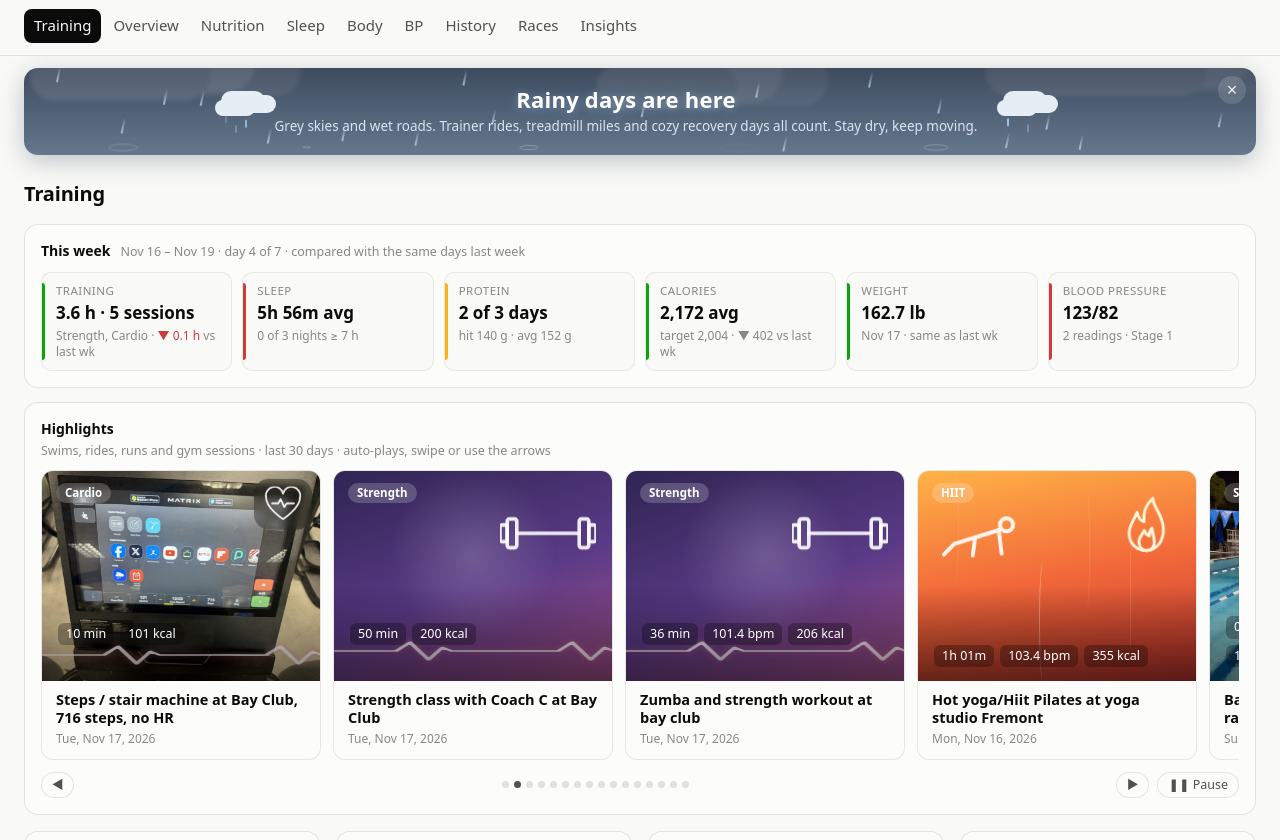
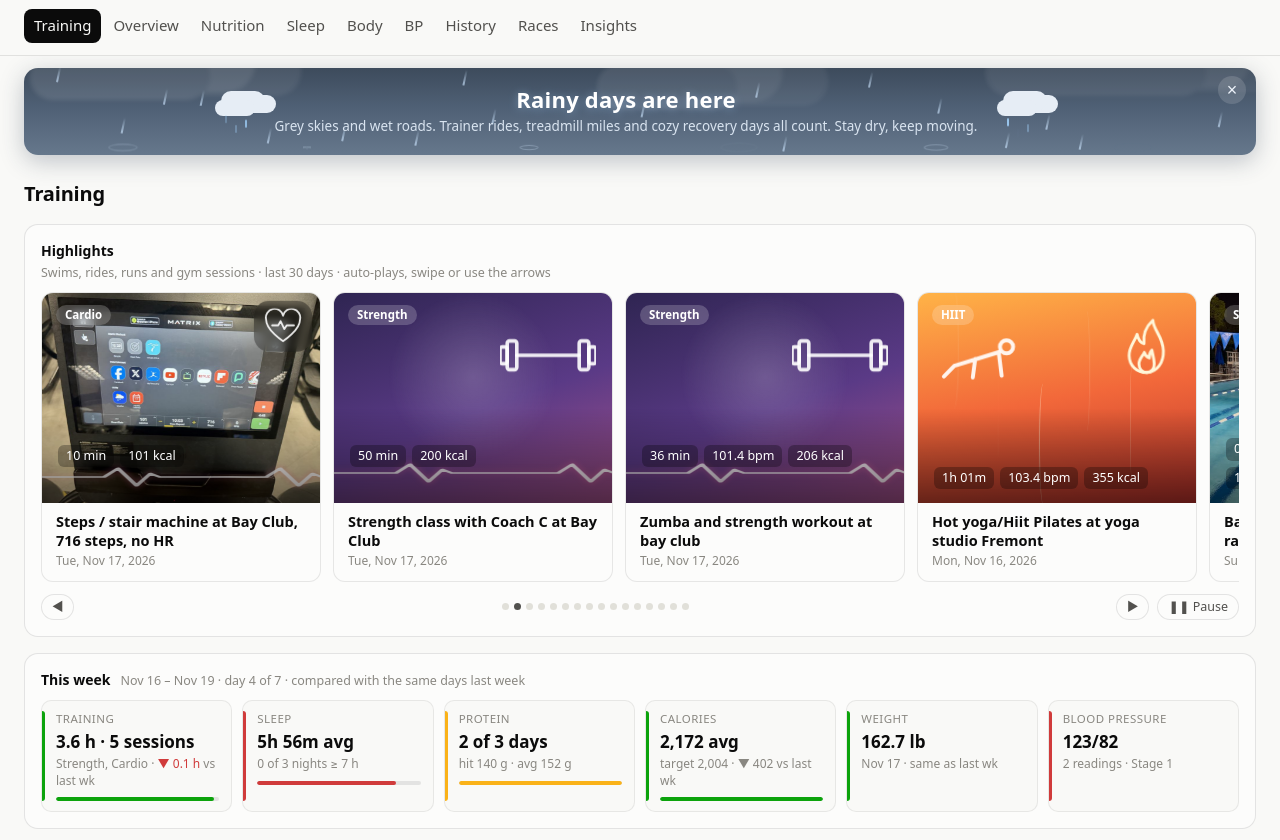
Before and after one commit to ravidev/fitness-dashboard, a plain HTML site: page index.html in a window 1280 px wide. Shown: the part 46-886 px from the top of the page. Drawn offline with nearby package versions, Linux system fonts and the light colour scheme; animation ran at ten frames a second.

Commit message:
Training: highlights back on top; animated This week strip
Cells slide in one by one, numbers count up, progress bars fill, red markers pulse.
Respects reduced-motion.

Co-Authored-By: Claude Opus 5.5 <noreply@anthropic.com>
Claude-Session: https://claude.ai/code/session_01DxgVGDTc7KZ3Qmk4WYiMBM

```diff
--- a/css/style.css
+++ b/css/style.css
@@ -320,3 +320,14 @@ p.big { font-size: 16px; margin: 4px 0 8px; }
 .ws-v { font-size: 17px; font-weight: 650; margin: 2px 0; font-variant-numeric: tabular-nums; }
 .ws-n { font-size: 12px; color: var(--muted); line-height: 1.35; }
 .ws-n .up-good { color: var(--good-text); } .ws-n .up-bad { color: var(--critical); }
+.ws-bar { height: 4px; border-radius: 2px; background: rgba(128,128,128,.18); margin-top: 8px; overflow: hidden; }
+.ws-bar i { display: block; height: 100%; width: 0; border-radius: 2px; background: var(--muted); transition: width 1.2s cubic-bezier(.2,.8,.2,1) .35s; }
+.ws-bar i.g { background: var(--good); } .ws-bar i.a { background: var(--warn); } .ws-bar i.r { background: var(--critical); }
+.week-strip.in .ws-bar i { width: var(--p); }
+.week-strip .ws-cell { opacity: 0; transform: translateY(10px); transition: opacity .45s ease, transform .45s ease; }
+.week-strip.in .ws-cell { opacity: 1; transform: none; }
+.week-strip.in .ws-cell:nth-child(2) { transition-delay: .08s; } .week-strip.in .ws-cell:nth-child(3) { transition-delay: .16s; }
+.week-strip.in .ws-cell:nth-child(4) { transition-delay: .24s; } .week-strip.in .ws-cell:nth-child(5) { transition-delay: .32s; } .week-strip.in .ws-cell:nth-child(6) { transition-delay: .4s; }
+.week-strip.in .ws-dot.r { animation: wsblink 1.6s ease-in-out 1.2s 2; }
+@keyframes wsblink { 50% { opacity: .25; } }
+@media (prefers-reduced-motion: reduce) { .week-strip .ws-cell { opacity: 1; transform: none; transition: none; } .ws-bar i { transition: none; } }
--- a/js/app.js
+++ b/js/app.js
@@ -490,6 +490,23 @@
   }
 
 
+
+  function animateWeekStrip() {
+    const el = document.querySelector(".week-strip"); if (!el) return;
+    if (matchMedia("(prefers-reduced-motion: reduce)").matches) { el.classList.add("in"); return; }
+    el.querySelectorAll(".ws-v").forEach(v => {
+      v.innerHTML = v.innerHTML.replace(/\d[\d,]*(\.\d+)?/g, m => `<span class="cu" data-to="${m.replace(/,/g, "")}" data-dec="${(m.split(".")[1] || "").length}">0</span>`);
+    });
+    requestAnimationFrame(() => el.classList.add("in"));
+    const t0 = performance.now(), dur = 1100;
+    const tick = now => {
+      const k = Math.min(1, (now - t0) / dur), e = 1 - Math.pow(1 - k, 3);
+      el.querySelectorAll(".cu").forEach(c => { const to = +c.dataset.to, dec = +c.dataset.dec; c.textContent = (to * e).toLocaleString(undefined, { minimumFractionDigits: dec, maximumFractionDigits: dec }); });
+      if (k < 1 && document.body.contains(el)) requestAnimationFrame(tick);
+    };
+    requestAnimationFrame(tick);
+  }
+
   // ── "This week" strip: Mon–today vs the same days last week ─────────
   function weekStrip() {
     const d = state.data;
@@ -514,12 +531,12 @@
     const kA = avg(tw.nu.map(x => x.kcal)), lkA = avg(lw.nu.map(x => x.kcal));
     const wNow = tw.wt.at(-1)?.weight, wPrev = avg(lw.wt.map(x => x.weight));
     const bpA = tw.bp.length ? [avg(tw.bp.map(x => x.sys)), avg(tw.bp.map(x => x.dia))] : null;
-    const cell = (label, value, note, c) => `<div class="ws-cell">${dot(c)}<div class="ws-l">${label}</div><div class="ws-v">${value}</div><div class="ws-n">${note || "&nbsp;"}</div></div>`;
+    const cell = (label, value, note, c, pct) => `<div class="ws-cell">${dot(c)}<div class="ws-l">${label}</div><div class="ws-v">${value}</div><div class="ws-n">${note || "&nbsp;"}</div>${pct != null ? `<div class="ws-bar"><i class="${c}" style="--p:${Math.max(4, Math.min(100, pct))}%"></i></div>` : ""}</div>`;
     const cells = [
-      cell("Training", `${round(hrs, 1)} h · ${tw.wo.length} sessions`, sports.length ? sports.join(", ") + " · " + cmp(hrs, lhrs, " h", 1, true) : "nothing logged yet", tw.wo.length ? "g" : "a"),
-      cell("Sleep", slA ? hhmm(slA * 60) + " avg" : "–", tw.sl.length ? `${slOK} of ${tw.sl.length} nights ≥ ${T.sleepHours} h${late ? ` · ${late} after midnight` : ""}` : "", slA == null ? "" : slA >= T.sleepHours ? "g" : slA >= T.sleepHours - 0.75 ? "a" : "r"),
-      cell("Protein", pDays.length ? `${pHit} of ${pDays.length} days` : "–", pDays.length ? `hit ${T.protein} g · avg ${round(avg(pDays.map(x => x.protein)))} g` : "", !pDays.length ? "" : pHit / pDays.length >= 0.7 ? "g" : pHit / pDays.length >= 0.4 ? "a" : "r"),
-      cell("Calories", kA ? `${round(kA)} avg` : "–", kA ? `target ${round(T.kcal)} · ${cmp(kA, lkA, "", 0, null)}` : "", kA == null ? "" : Math.abs(kA - T.kcal) <= 250 ? "g" : kA - T.kcal <= 600 ? "a" : "r"),
+      cell("Training", `${round(hrs, 1)} h · ${tw.wo.length} sessions`, sports.length ? sports.join(", ") + " · " + cmp(hrs, lhrs, " h", 1, true) : "nothing logged yet", tw.wo.length ? "g" : "a", lhrs ? hrs / lhrs * 100 : (hrs ? 100 : 0)),
+      cell("Sleep", slA ? hhmm(slA * 60) + " avg" : "–", tw.sl.length ? `${slOK} of ${tw.sl.length} nights ≥ ${T.sleepHours} h${late ? ` · ${late} after midnight` : ""}` : "", slA == null ? "" : slA >= T.sleepHours ? "g" : slA >= T.sleepHours - 0.75 ? "a" : "r", slA != null ? slA / T.sleepHours * 100 : null),
+      cell("Protein", pDays.length ? `${pHit} of ${pDays.length} days` : "–", pDays.length ? `hit ${T.protein} g · avg ${round(avg(pDays.map(x => x.protein)))} g` : "", !pDays.length ? "" : pHit / pDays.length >= 0.7 ? "g" : pHit / pDays.length >= 0.4 ? "a" : "r", pDays.length ? avg(pDays.map(x => x.protein)) / T.protein * 100 : null),
+      cell("Calories", kA ? `${round(kA)} avg` : "–", kA ? `target ${round(T.kcal)} · ${cmp(kA, lkA, "", 0, null)}` : "", kA == null ? "" : Math.abs(kA - T.kcal) <= 250 ? "g" : kA - T.kcal <= 600 ? "a" : "r", kA != null ? kA / T.kcal * 100 : null),
       cell("Weight", wNow ? `${round(wNow, 1)} lb` : "–", wNow ? `${fmtDay(tw.wt.at(-1).date)} · ${cmp(wNow, wPrev, " lb", 1, false) || "goal " + T.weightGoal}` : "no weigh-in yet", wNow == null ? "" : wPrev == null || wNow <= wPrev ? "g" : wNow - wPrev < 1 ? "a" : "r"),
       cell("Blood pressure", bpA ? `${round(bpA[0])}/${round(bpA[1])}` : "–", bpA ? `${tw.bp.length} reading${tw.bp.length > 1 ? "s" : ""} · ${bpCat(bpA[0], bpA[1]).key}` : "no readings yet", bpA == null ? "" : bpA[0] < 120 && bpA[1] < 80 ? "g" : bpA[0] < 130 && bpA[1] < 80 ? "a" : "r"),
     ];
@@ -543,8 +560,8 @@
     const hlFallback = !hlList.length;
     if (hlFallback) hlList = d.workouts.filter(w => HL_SPORTS.includes(w.sport)).slice(-6).reverse();
     $("#page-training").innerHTML = `<h2>Training</h2>
+    ${hlList.length ? `<div class="grid">${card("c12", "Highlights", `${hlFallback ? "Latest workouts (none in " + rangeLabel() + ")" : `Swims, rides, runs and gym sessions · ${rangeLabel()}`} · auto-plays, swipe or use the arrows`, highlights(hlList))}</div>` : ""}
     ${weekStrip()}
-    ${hlList.length ? `<div class="grid">${card("c12", "Highlights", `${hlFallback ? "Latest workouts (none in " + rangeLabel() + ")" : `Swims, rides, runs and gym sessions · ${rangeLabel()}`} · auto-plays, swipe or use the arrows`, highlights(hlList))}</div>` : ""}
     <div class="grid">
       ${tile("Sessions", wo.length, "", `${new Set(wo.map(w => w.date)).size} active days · ${rangeLabel()}`)}
       ${tile("Time", round(sum(wo.map(w => w.min)) / 60, 1), "h", `${round(sum(wo.map(w => w.min)) / 60 / perWeekSpan(), 1)} h per week`)}
@@ -579,6 +596,7 @@
     };
     drawLog();
     startHighlights();
+    animateWeekStrip();
     $("#tr-filters").onclick = e => { const b = e.target.closest(".chip"); if (!b) return; trainFilter = b.dataset.s; $("#tr-filters").querySelectorAll(".chip").forEach(c => c.classList.toggle("on", c === b)); drawLog(); };
 
     const st = inRange(d.steps);
```
